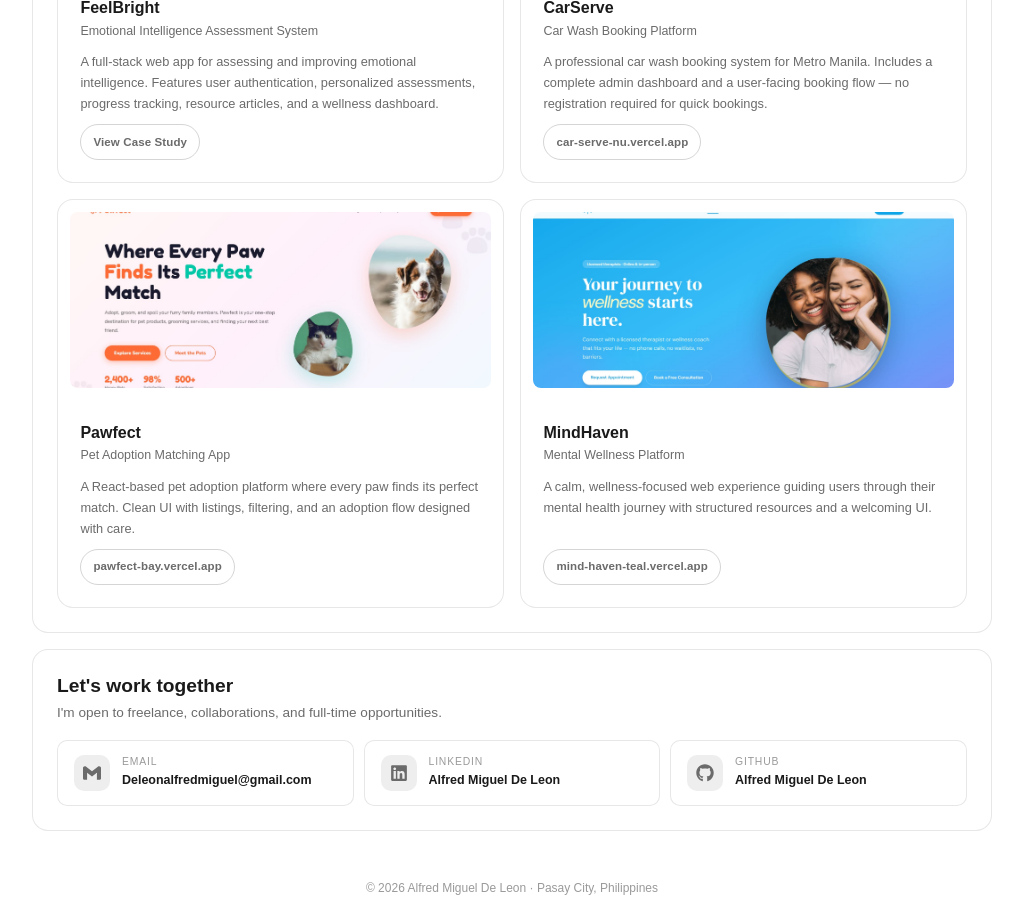
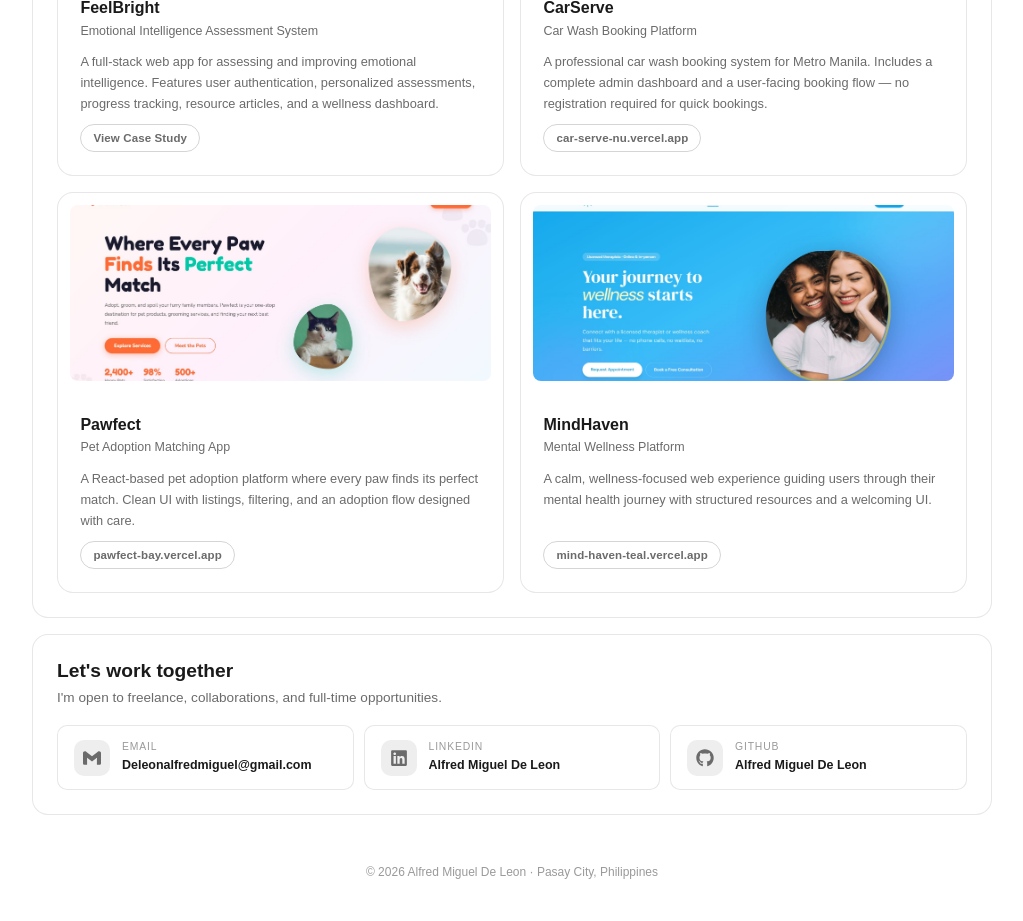
Before and after one commit to WardMono/My-Portfolio, a React (Vite) app: page / in a window 1280 px wide. Shown: the part 1420-2341 px from the top of the page, without its empty margins (128-1151 px from the left). Built offline with nearby package versions, Linux system fonts and the light colour scheme; a web font is replaced by a local one.

Commit message:
adjust pill size down to 4px

```diff
--- a/src/components/Projects.jsx
+++ b/src/components/Projects.jsx
@@ -131,7 +131,7 @@ function ProjectCard({ project, index }) {
                                 style={{
                                     display: 'inline-flex',
                                     alignItems: 'center',
-                                    minHeight: '36px',
+                                    minHeight: '28px',
                                     padding: '0.25rem 0.75rem',
                                     borderRadius: '100px',
                                     border: '1.5px solid var(--card-border-hover)',
@@ -164,7 +164,7 @@ function ProjectCard({ project, index }) {
                                 display: 'inline-flex',
                                 alignItems: 'center',
                                 gap: '0.3rem',
-                                minHeight: '36px',
+                                minHeight: '28px',
                                 padding: '0.25rem 0.75rem',
                                 borderRadius: '100px',
                                 border: '1.5px solid var(--card-border-hover)',
--- a/src/pages/ProjectsPage.jsx
+++ b/src/pages/ProjectsPage.jsx
@@ -42,13 +42,11 @@ function getAccentColor(project) {
 }
 
 // ── Framer Motion variants ────────────────────────────────────────────────────
-// Stagger container — children animate in sequence at 80ms apart
 const cardContainer = {
     hidden: {},
     visible: { transition: { staggerChildren: 0.08 } },
 }
 
-// Individual card — slides up 20px while fading in
 const cardItem = {
     hidden: { opacity: 0, y: 20 },
     visible: {
@@ -56,9 +54,7 @@ const cardItem = {
         transition: { duration: 0.45, ease: [0.22, 1, 0.36, 1] },
     },
 }
-// ─────────────────────────────────────────────────────────────────────────────
 
-// ProjectCard no longer owns gridColumn — that lives on the motion.div wrapper in ProjectsGrid
 function ProjectCard({ project, fullWidth, isMobile, isTablet }) {
     const navigate = useNavigate()
     const [hovered, setHovered] = useState(false)
@@ -78,7 +74,7 @@ function ProjectCard({ project, fullWidth, isMobile, isTablet }) {
                 transform: hovered ? 'translateY(-3px)' : 'translateY(0)',
                 boxShadow: hovered ? '0 8px 28px rgba(0,0,0,0.07)' : 'none',
                 cursor: 'default',
-                height: '100%', // fill the motion.div wrapper so hover transforms stay consistent
+                height: '100%',
             }}
         >
             <div style={{
@@ -167,8 +163,6 @@ function ProjectCard({ project, fullWidth, isMobile, isTablet }) {
     )
 }
 
-// key prop on <ProjectsGrid> in the parent forces remount on filter/page change,
-// which resets motion to "hidden" and replays the stagger even when ready is already true.
 function ProjectsGrid({ projects, isMobile, isTablet, ready }) {
     const isOdd = projects.length % 2 !== 0
     const lastIndex = projects.length - 1
```
